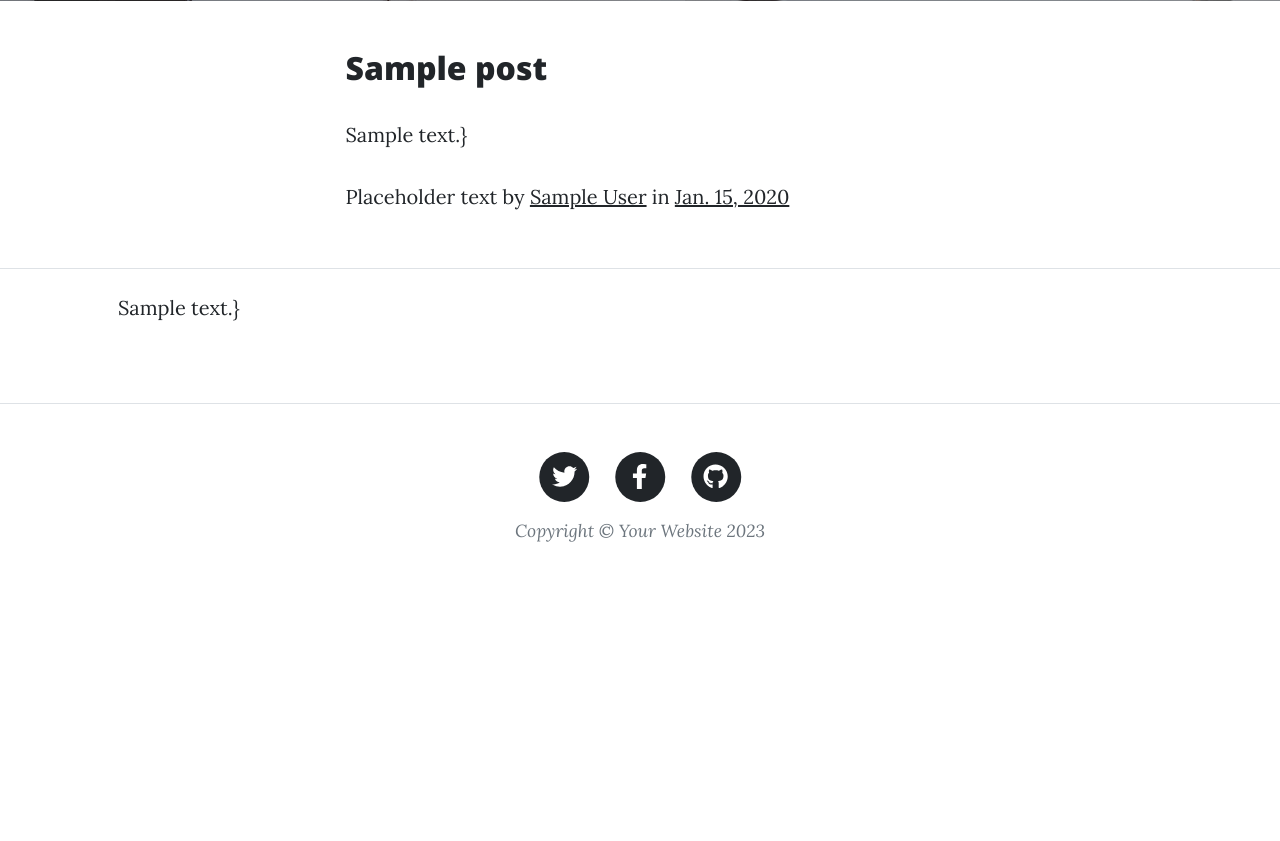
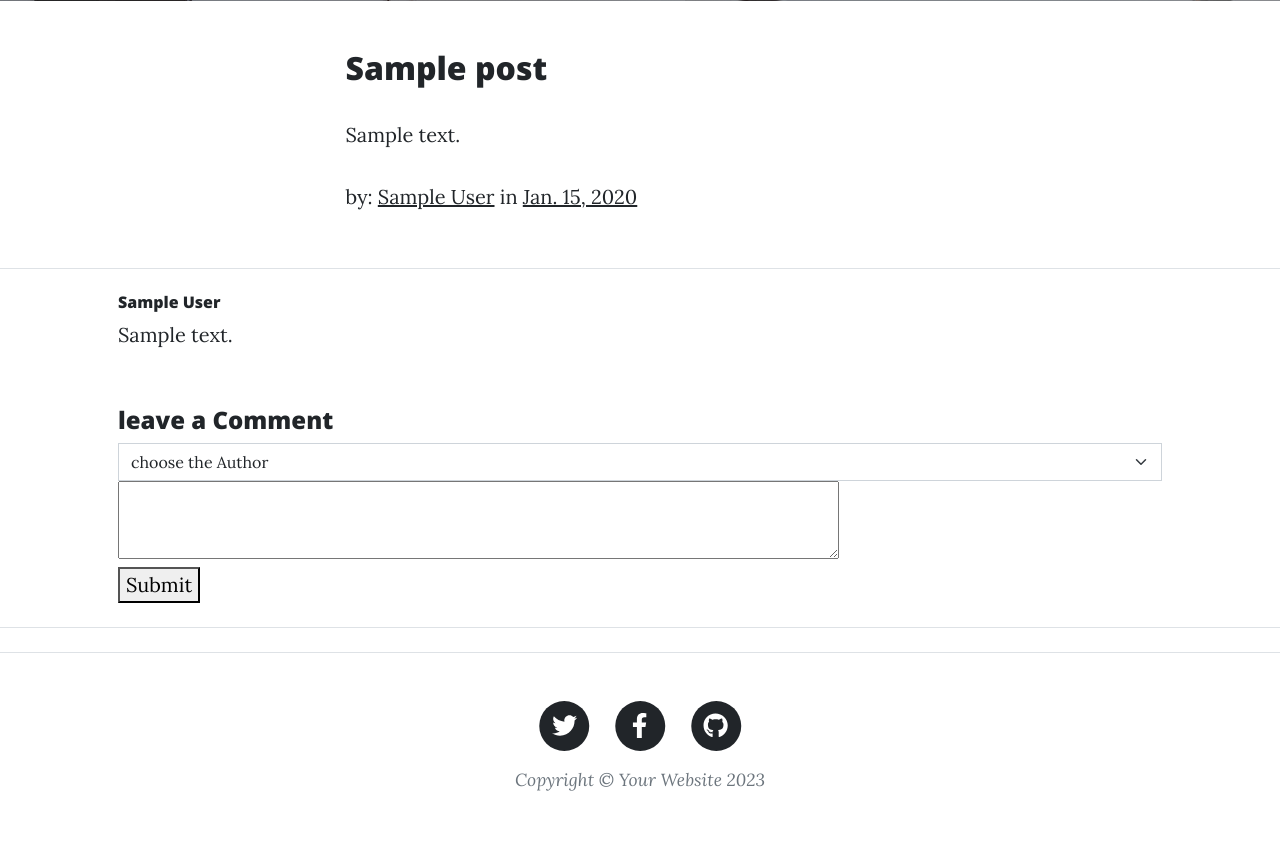
Before and after one commit to ffarzam/CW-98, a Django app: page /post/1/ in a window 1280 px wide. Shown: the part 531-1372 px from the top of the page. Before the commit the page ends 1073 px from the top, so only its background shows below. Run offline with Django 4.2, Linux system fonts and the light colour scheme; tables that the repository leaves empty hold one stand-in row (values such as "Sample post"); some libraries are stand-ins or nearby versions.

Commit message:
updating blogplatform

```diff
--- a/week15_2/BlogPlatformProject/blog/views.py
+++ b/week15_2/BlogPlatformProject/blog/views.py
@@ -1,8 +1,10 @@
 from django.db.models import Q
-from django.shortcuts import render, get_object_or_404
+from django.shortcuts import render, get_object_or_404, redirect
 from .models import Post, Category, Comment
 from users.models import Author
 from django.http import HttpResponse
+from datetime import datetime
+from django.views.decorators.csrf import csrf_exempt
 
 
 # Create your views here.
@@ -10,7 +12,7 @@ from django.http import HttpResponse
 
 def home(request):
     if not request.COOKIES.get('home'):
-        context = {}
+        context = {"res": "Hello, welcome to my website :)"}
         response = render(request, 'index.html', context)
         response.set_cookie('home', 'Welcome back')
         return response
@@ -20,42 +22,62 @@ def home(request):
         return render(request, 'index.html', context)
 
 
-
 def post_list(request):
-    all_posts = Post.objects.all()
-
-    return render(request, "Blog/post_list.html", {"all_posts": all_posts})
+    if request.method == "GET":
+        all_posts = Post.objects.all()
+        return render(request, "Blog/post_list.html", {"all_posts": all_posts})
 
 
 def post_details(request, pk):
-    context = {}
+    post = Post.objects.get(id=pk)
     if request.method == 'GET':
-        post = Post.objects.get(id=pk)
-        all_comments = Comment.objects.all()
-        context = {"post": post, "all_comments": all_comments}
-    return render(request, "Blog/post.html", context)
+        all_comments = Comment.objects.filter(post=post.id)
+        all_author = Author.objects.all()
+        context = {"post": post, "all_comments": all_comments, "all_author": all_author}
+        return render(request, "Blog/post.html", context)
+    elif request.method == "POST":
+        author = Author.objects.get(id=int(request.POST.get("select")))
+
+        comment = Comment.objects.create(post=post,
+                                         author=author,
+                                         content=request.POST.get("comments"),
+                                         comment_date=datetime.now())
+
+        # return redirect(request.build_absolute_uri())
+        # return redirect(request.path)
+        return redirect("post_details", pk)
 
 
 def category_list(request):
-    all_category = Category.objects.all()
-    return render(request, "Blog/category_list.html", {"all_category": all_category})
+    if request.method == "GET":
+        all_category = Category.objects.all()
+        return render(request, "Blog/category_list.html", {"all_category": all_category})
+    elif request.method == "POST":
+        cat = Category.objects.create(name=request.POST.get("cat"), description=request.POST.get("description"))
+        return redirect(request.path)
 
 
 def category_details(request, pk):
     category = Category.objects.get(id=pk)
-    return render(request, "Blog/category_details.html", {"category": category})
+    if request.method == "GET":
+
+        posts = Post.objects.all()
+        all_author = Author.objects.all()
+        return render(request, "Blog/category_details.html",
+                      {"category": category, "posts": posts, "all_author": all_author})
+    elif request.method == "POST":
+        author = Author.objects.get(id=int(request.POST.get("select")))
+        post = Post.objects.create(title=request.POST.get("title"),
+                                   content=request.POST.get("content"),
+                                   category=category,
+                                   author=author)
+        return redirect(request.path)
 
 
 def search_result(request):
     if request.method == "GET":
         searched = request.GET.get('searched')
         if searched:
-            # results = list(set(chain(Task.objects.filter(title__icontains=searched),
-            #                          Task.objects.filter(description__icontains=searched),
-            #                          Task.objects.filter(tag__name__icontains=searched)
-            #                          )
-            #                    )
-            #                )
             results = Post.objects.filter(Q(title__icontains=searched)
                                           | Q(content__icontains=searched)
                                           ).distinct()
--- a/week15_2/BlogPlatformProject/template/Blog/post.html
+++ b/week15_2/BlogPlatformProject/template/Blog/post.html
@@ -9,10 +9,10 @@
         <div class="row gx-4 gx-lg-5 justify-content-center">
             <div class="col-md-10 col-lg-8 col-xl-7">
                 <h2 class="post-title">{{post.title}}</h2>
-                        <p>{{post.content}}}</p>
+                <p>{{post.content}}</p>
                 <p>
-                            Placeholder text by
-                            <a href="#">{{post.author}}</a>
+                    by:
+                    <a href="{% url 'author_details' post.author.id %}">{{post.author}}</a>
                     in
                     <a href="#">{{post.publication_date}}</a>
 
@@ -22,15 +22,15 @@
     </div>
 </article>
 <!-- Divider-->
-                    <hr class="my-4" />
+<hr class="my-4"/>
 <!-- Post Comment-->
 <article class="mb-4">
     <div class="container px-4 px-lg-5">
         <div class="row gx-4 gx-lg-5 justify-content-center">
             {% for comment in all_comments %}
-                    <p>{{comment.content}}}</p>
+            <h6>{{comment.author}}</h6>
+            <p>{{comment.content}}</p>
             {%endfor%}
-
         </div>
     </div>
 </article>
@@ -40,8 +40,27 @@
 <article class="mb-4">
     <div class="container px-4 px-lg-5">
 
-<form class=" row gx-4 gx-lg-5 justify-content-center needs-validation" >
+        <form class=" row gx-4 gx-lg-5 justify-content-center needs-validation" method="POST">
+            {% csrf_token %}
+            <div>
+                <h4>leave a Comment</h4>
+            </div>
+            <div>
+                <select class="form-select" name="select">
+                    <option selected> choose the Author</option>
+                    {% for author in all_author %}
+                    <option value="{{author.id}}">{{author.name}}</option>
+                    {% endfor %}
+                </select>
+                <div>
+                <textarea cols="50" name="comments" id="comments" style="font-family:sans-serif;font-size:1.2em;">
 
+                </textarea>
+                </div>
+            </div>
+            <div>
+                <button class="button-85">Submit</button>
+            </div>
         </form>
     </div>
 </article>
--- a/week15_2/BlogPlatformProject/template/base.html
+++ b/week15_2/BlogPlatformProject/template/base.html
@@ -39,9 +39,10 @@
 
             </ul>
             <!-- Search bar -->
-            <form class="d-flex" method = "GET" action="{% url 'search_result' %}">
+            <form class="d-flex" method="GET" action="{% url 'search_result' %}">
 
-                    <input class="form-control mr-sm-2" type="text" placeholder="Search" aria-label="Search" name="searched">
+                <input class="form-control mr-sm-2" type="text" placeholder="Search" aria-label="Search"
+                       name="searched">
                 <button class="btn btn-outline-success my-2 my-sm-0" type="submit">Search</button>
 
             </form>
@@ -63,9 +64,14 @@
         </div>
     </div>
 </header>
+
+
+
     {% block content %}
 
     {% endblock content%}
+
+<hr class="my-4" />
 <!-- Footer-->
 <footer class="border-top">
     <div class="container px-4 px-lg-5">
--- a/week15_2/BlogPlatformProject/template/index.html
+++ b/week15_2/BlogPlatformProject/template/index.html
@@ -4,6 +4,8 @@
 {%endblock title%}
 {% block content%}
 {% if res %}
+<div class="d-flex justify-content-center">
 <h2>{{res}}</h2>
+</div>
 {% endif%}
 {% endblock content%}
```
Also changed, not shown: week15_2/BlogPlatformProject/template/Blog/category_details.html (+39 -2 lines), week15_2/BlogPlatformProject/template/Blog/category_list.html (+20 -3 lines), week15_2/BlogPlatformProject/template/Blog/search_result.html (+1 -22 lines). Lines whose indentation alone changed are shown as unchanged.
